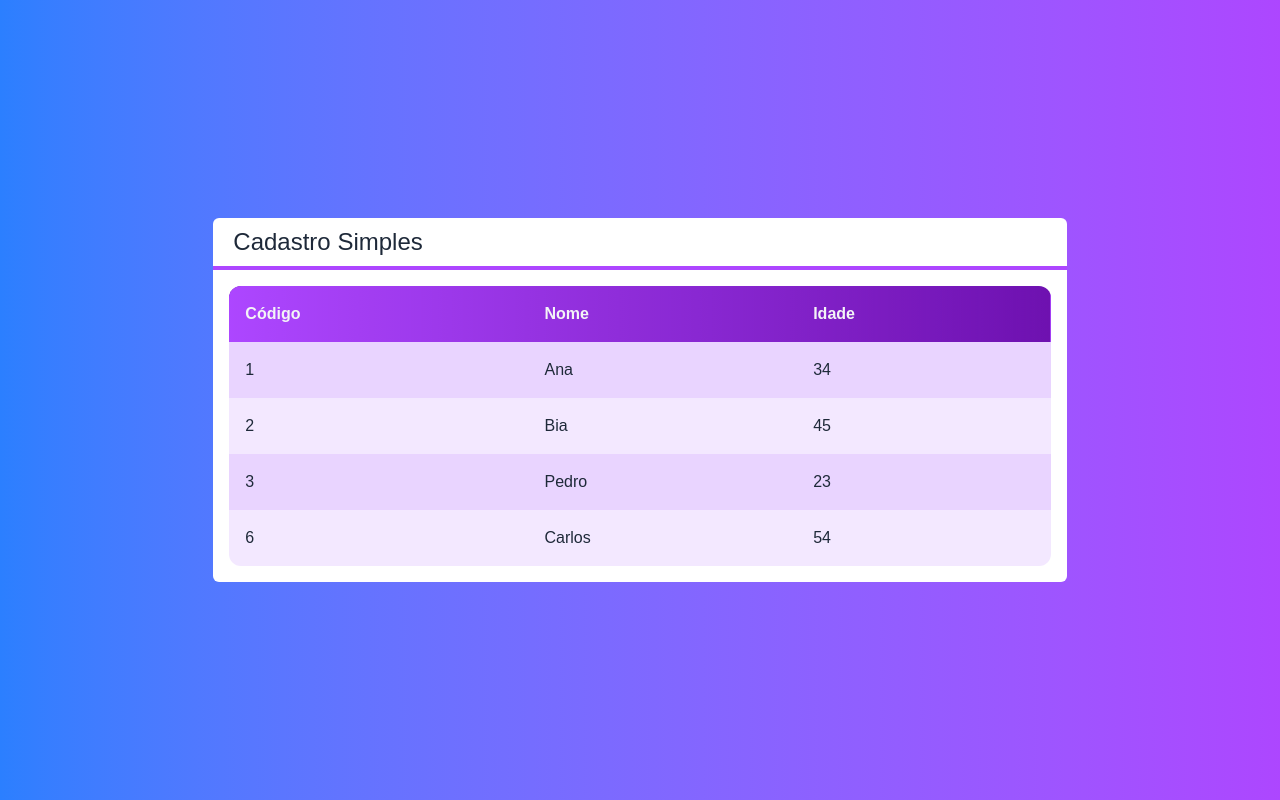
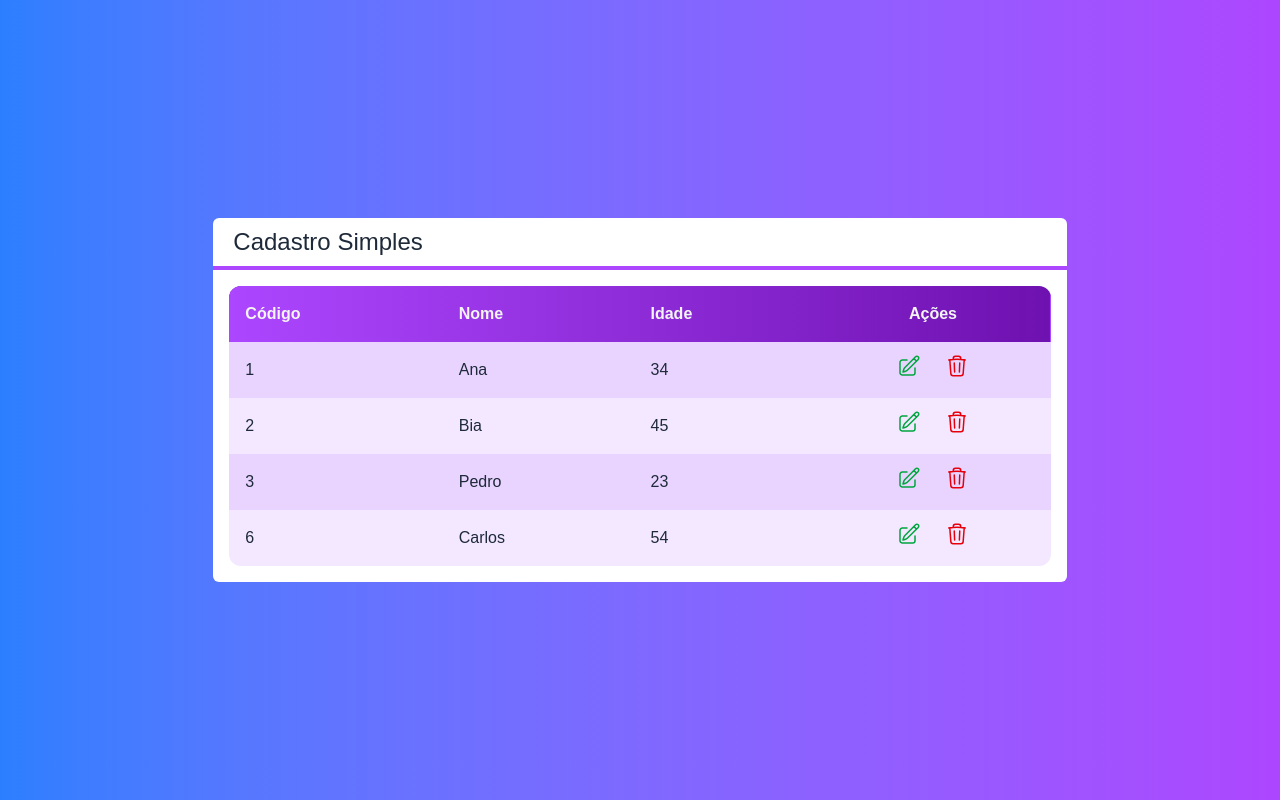
Before and after one commit to fernandesdennys/next-crud, a Next.js app: page / in a window 1280 px wide. Built offline with nearby package versions, Linux system fonts and the light colour scheme.

Commit message:
Add action buttons to Tabela component
Introduced Edit and Trash icons for client actions in the Tabela component. Added optional callbacks for selecting and deleting clients, and updated the index page to handle these actions with console logging.

```diff
--- a/src/components/Tabela.tsx
+++ b/src/components/Tabela.tsx
@@ -1,16 +1,21 @@
 import type Cliente from '../core/Cliente';
+import { EditIcon, TrashIcon } from './icones';
 
 interface TabelaProps {
   clientes: Cliente[];
+  clienteSelecionado?: (cliente: Cliente) => void
+  clienteExcluido?: (cliente: Cliente) => void
 }
 
 export default function Tabela(props: TabelaProps) {
+  const exibirAcores = props.clienteExcluido || props.clienteSelecionado
   function rendCabecalho() {
     return (
       <tr>
         <th className="text-left p-4">Código</th>
         <th className="text-left p-4">Nome</th>
         <th className="text-left p-4">Idade</th>
+        {exibirAcores ? <th className="p-4">Ações</th> : false }
       </tr>
     );
   }
@@ -18,27 +23,67 @@
   function rendDados() {
     return props.clientes?.map((cliente, i) => {
       return (
-        <tr key={cliente.id}
-        className={`${i % 2 === 0 ? 'bg-purple-200' : 'bg-purple-100'}`}>
-          <td className='text-left p-4'>{cliente.id}</td>
-          <td className='text-left p-4'>{cliente.nome}</td>
-          <td className='text-left p-4'>{cliente.idade}</td>
+        <tr
+          key={cliente.id}
+          className={`${i % 2 === 0 ? 'bg-purple-200' : 'bg-purple-100'}`}
+        >
+          <td className="text-left p-4">{cliente.id}</td>
+          <td className="text-left p-4">{cliente.nome}</td>
+          <td className="text-left p-4">{cliente.idade}</td>
+          { exibirAcores ? renderizarAcoes(cliente): false }
         </tr>
       );
     });
   }
 
+  function renderizarAcoes(cliente: Cliente) {
+    return (
+      <td className={`flex justify-center`}>
+        {props.clienteSelecionado ? (
+
+        <button onClick={()=> props.clienteSelecionado?.(cliente)}
+          className={`
+          flex justify-center
+          items-center
+          text-green-600
+          hover:bg-purple-50
+          rounded-full
+          p-2
+          m-1`}
+        >
+          {EditIcon}
+        </button>
+        ) : false }
+
+        {props.clienteExcluido ? (
+        <button onClick={()=> props.clienteExcluido?.(cliente)}
+          className={`
+          flex justify-center
+          items-center
+          text-red-600
+          hover:bg-purple-50
+          rounded-full
+          p-2
+          m-1`}
+        >
+          {TrashIcon}
+        </button>
+        ) : false }
+      </td>
+    );
+  }
+
   return (
     <table className="w-full rounded-xl overflow-hidden">
-      <thead className={`
+      <thead
+        className={`
         bg-gradient-to-r from-purple-500 to bg-purple-800
         text-gray-100
-        `}>
+        `}
+      >
         {rendCabecalho()}
       </thead>
-      <tbody>
-        {rendDados()}
-      </tbody>
+      <tbody>{rendDados()}</tbody>
     </table>
   );
 }
--- /dev/null
+++ b/src/components/icones.tsx
@@ -0,0 +1,11 @@
+export const EditIcon = (
+  <svg xmlns="http://www.w3.org/2000/svg" fill="none" viewBox="0 0 24 24" strokeWidth={1.5} stroke="currentColor" className="size-6">
+  <path strokeLinecap="round" strokeLinejoin="round" d="m16.862 4.487 1.687-1.688a1.875 1.875 0 1 1 2.652 2.652L10.582 16.07a4.5 4.5 0 0 1-1.897 1.13L6 18l.8-2.685a4.5 4.5 0 0 1 1.13-1.897l8.932-8.931Zm0 0L19.5 7.125M18 14v4.75A2.25 2.25 0 0 1 15.75 21H5.25A2.25 2.25 0 0 1 3 18.75V8.25A2.25 2.25 0 0 1 5.25 6H10" />
+</svg>
+)
+export const TrashIcon = (
+  <svg xmlns="http://www.w3.org/2000/svg" fill="none" viewBox="0 0 24 24" strokeWidth={1.5} stroke="currentColor" className="size-6">
+  <path strokeLinecap="round" strokeLinejoin="round" d="m14.74 9-.346 9m-4.788 0L9.26 9m9.968-3.21c.342.052.682.107 1.022.166m-1.022-.165L18.16 19.673a2.25 2.25 0 0 1-2.244 2.077H8.084a2.25 2.25 0 0 1-2.244-2.077L4.772 5.79m14.456 0a48.108 48.108 0 0 0-3.478-.397m-12 .562c.34-.059.68-.114 1.022-.165m0 0a48.11 48.11 0 0 1 3.478-.397m7.5 0v-.916c0-1.18-.91-2.164-2.09-2.201a51.964 51.964 0 0 0-3.32 0c-1.18.037-2.09 1.022-2.09 2.201v.916m7.5 0a48.667 48.667 0 0 0-7.5 0" />
+</svg>
+
+)
--- a/src/pages/index.tsx
+++ b/src/pages/index.tsx
@@ -11,6 +11,12 @@
     new Cliente('Carlos', 54, '6')
   ]
 
+  function clienteSelecionado(cliente: Cliente) {
+    console.log(cliente.nome)
+  }
+  function clienteExcluido(cliente: Cliente) {
+    console.log(`Excluir ${cliente.nome}`)
+  }
 
   return (
     <div className={`
@@ -20,7 +26,11 @@
     bg-gradient-to-r from-blue-500 to-purple-500
      `}>
       <Layout titulo="Cadastro Simples" >
-        <Tabela clientes={clientes}></Tabela>
+        <Tabela clientes={clientes}
+        clienteSelecionado={clienteSelecionado}
+        clienteExcluido={clienteExcluido}
+
+         />
       </Layout>
     </div>
   );
```
